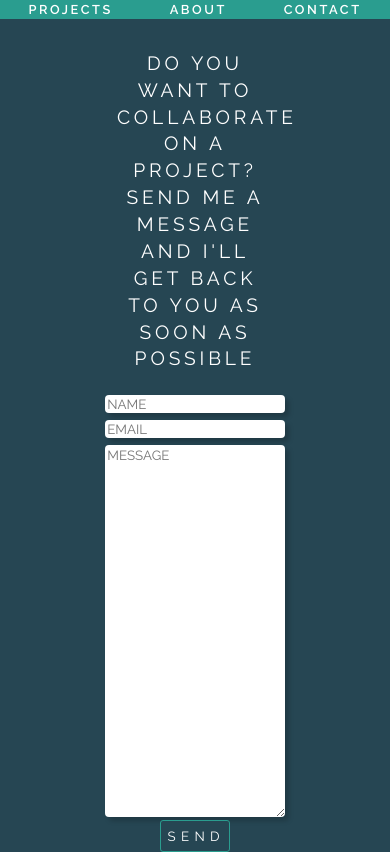
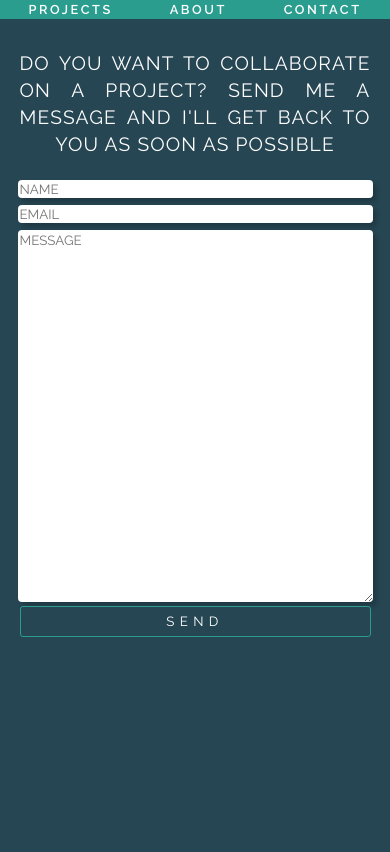
Before and after one commit to nkinsaul/portfolio, a React (Create React App) app: page /contact in a window 390 px wide. Built offline with nearby package versions, Linux system fonts and the light colour scheme; a web font is replaced by a local one.

Commit message:
Fix responsiveness on contact page

```diff
--- a/src/Components/Contact/Contact.css
+++ b/src/Components/Contact/Contact.css
@@ -14,8 +14,10 @@
 .contact-page > p {
   font-size: 1.2em;
   width: 40%;
-  letter-spacing: .2em;
+  letter-spacing: 0.5em;
   line-height: 1.4em;
+  text-align: justify;
+  text-align-last: center;
   justify-content: center;
 }
 
@@ -60,9 +62,27 @@
 }
 
 
-@media screen and (max-width: 900px) {
+@media screen and (max-width: 950px) {
   .contact-form {
     width: 90%;
     margin: 0;
   }
+  .name, .email, .message, .submit {
+    width: 75%;
+  }
+  .contact-page > p {
+    width: 75%;
+    letter-spacing: 0.06em;
+    margin-top: 5%;
+  }
 }
+
+@media screen and (max-width: 400px) {
+  .name, .email, .message, .submit {
+    width: 100%;
+  }
+  .contact-page > p {
+    width: 90%;
+    letter-spacing: 0.06em;
+  }
+}
--- a/src/Components/Landing/Landing2.css
+++ b/src/Components/Landing/Landing2.css
@@ -18,9 +18,31 @@
   color: rgb(233, 196, 106);
 }
 
-@media screen and (max-width: 650px) {
+@media screen and (max-width: 1200px) {
   .intro > h1 {
-    font-size: 1.5em;
+    margin-top: 25%;
+  }
+}
+
+@media screen and (max-width: 850px) {
+  .intro > h1 {
+    width: 60%;
+  }
+}
+
+@media screen and (max-width: 815px) {
+  .intro > h1 {
+    font-size: 2em;
     letter-spacing: .1em;
   }
 }
+
+@media screen and (max-width: 550px) {
+  .intro > h1 {
+    /* text-align: center; */
+    font-size: 1.3em;
+    letter-spacing: normal;
+    width: 85%;
+    margin-top: 50%;
+  }
+}
```
